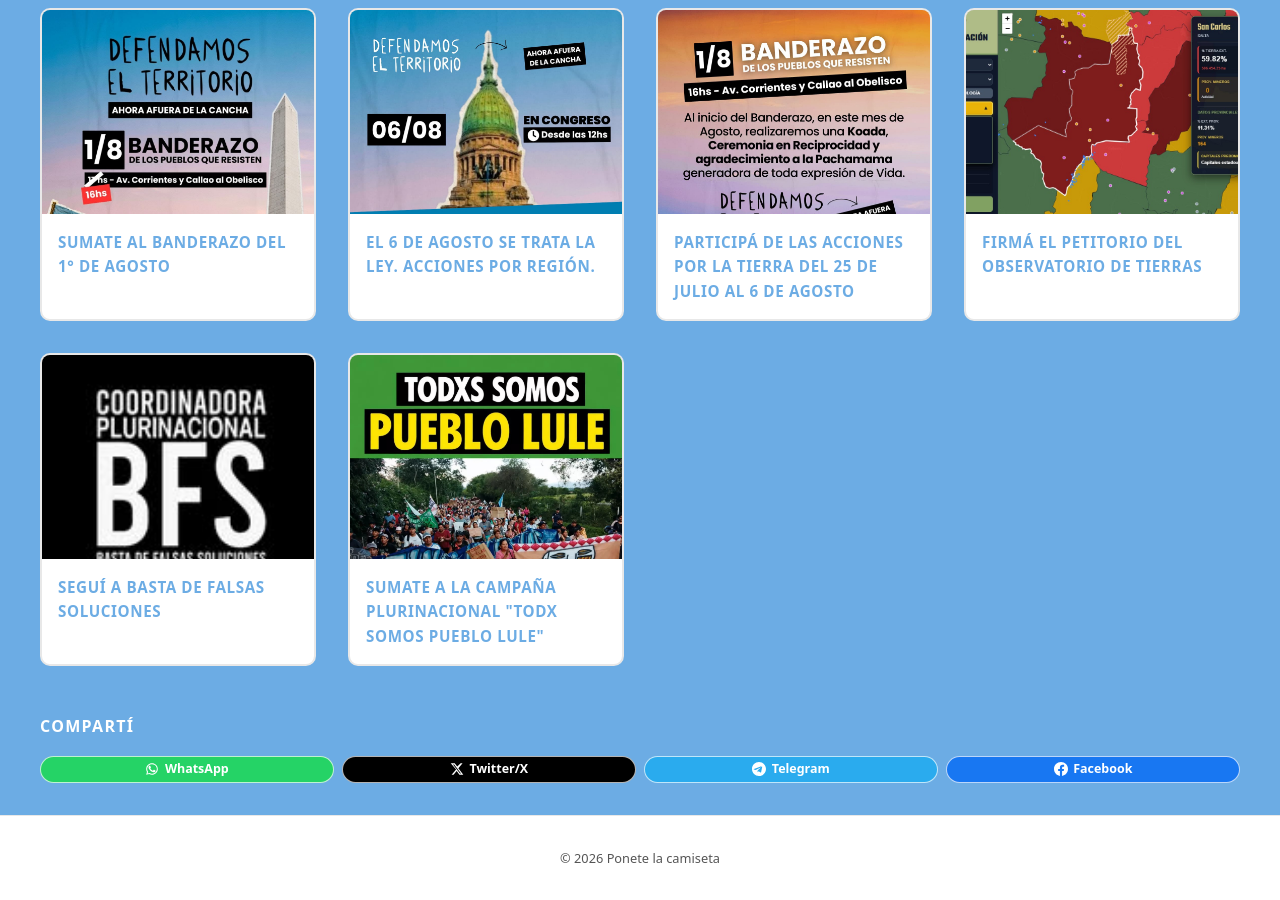
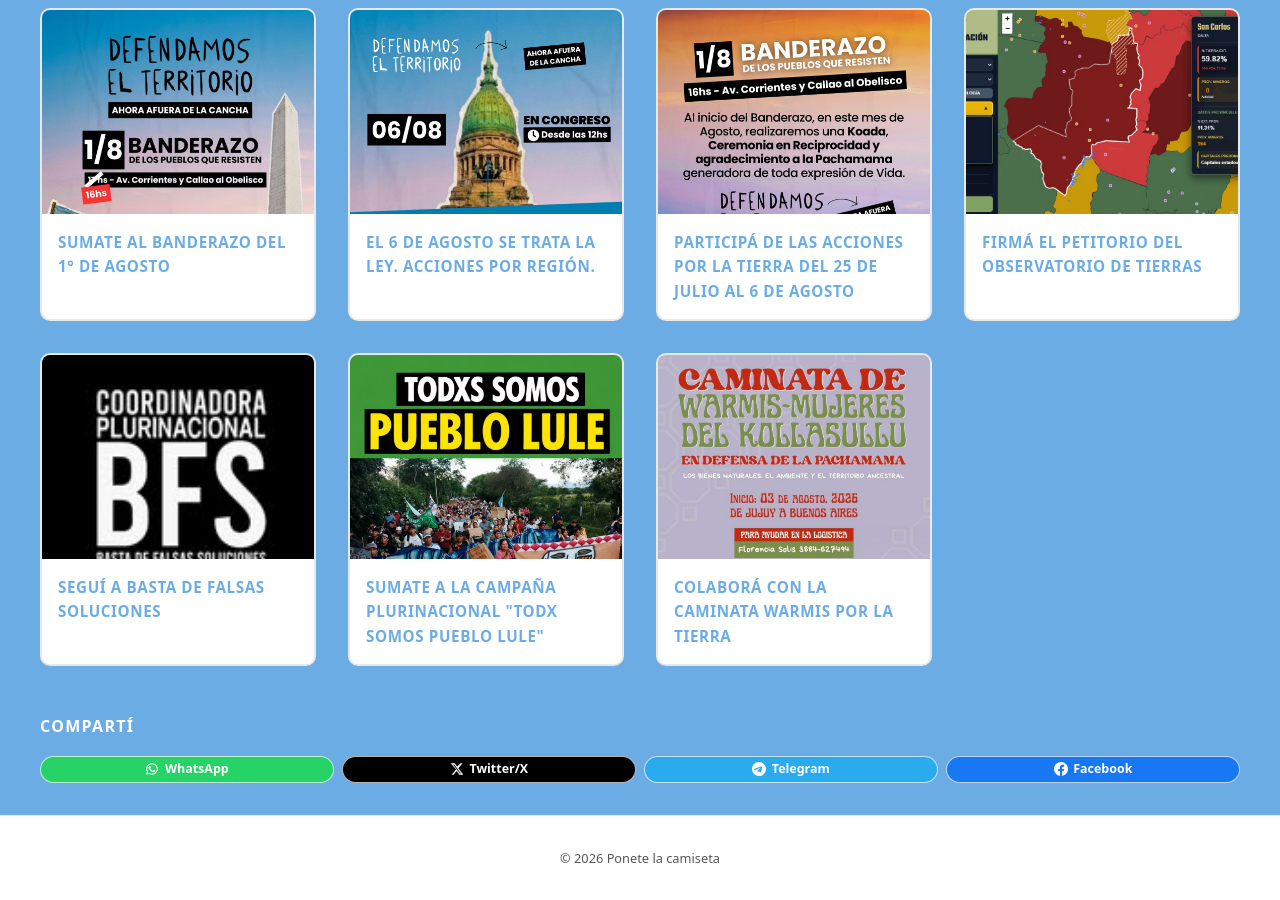
Before and after one commit to LaCamisetaOrg/LaCamisetaOrg.github.io, a Jekyll site: the page built from _causes/tierra.md, in a window 1280 px wide and 900 px high, scrolled down 2260 px. Built offline with Jekyll 4.4.1, drawn with Linux system fonts in a browser that asks for light colours.

Commit message:
Update tierra.md

```diff
--- a/_causes/tierra.md
+++ b/_causes/tierra.md
@@ -30,6 +30,9 @@ actions:
   - title: "Sumate a la Campaña Plurinacional \"Todx Somos Pueblo Lule\""
     link: https://www.instagram.com/p/DbHQoltztkz/
     image: /assets/images/lule.jpg
+  - title: "Colaborá con la Caminata Warmis por la tierra"
+    link: /acciones/caminatawarmis/
+    image: /assets/images/tierra_20260725al20260808/caminata_warmis.jpeg
 past-actions:
   - title: "Reunión virtual del 20 de julio"
     link: /acciones/reunion20260720/
```
